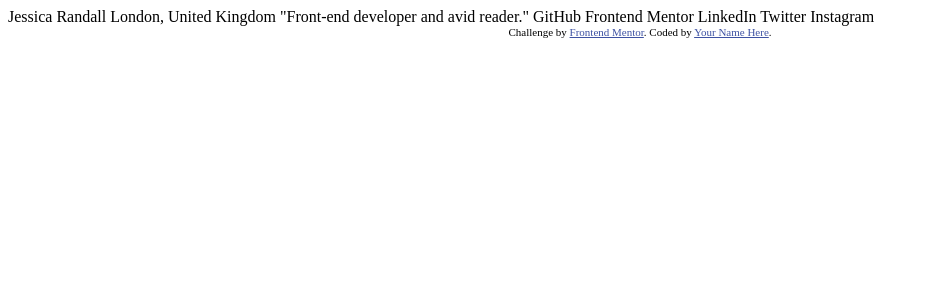
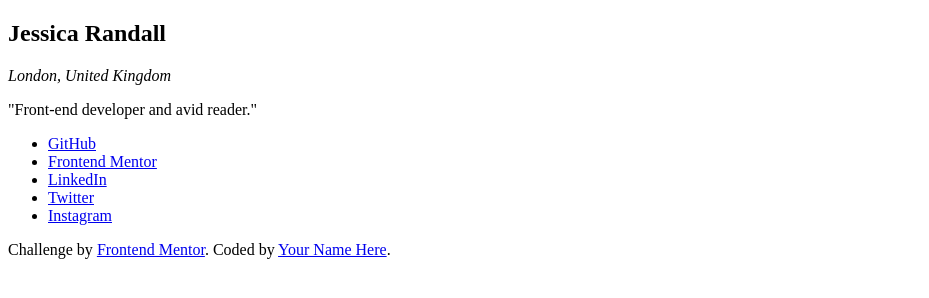
Before and after one commit to angeldavid04/social-links-profile, a plain HTML site: page index.html in a window 1280 px wide. Shown: the whole page, without its empty margins (0-929 px from the left). Drawn offline with Linux system fonts and the light colour scheme.

Commit message:
Agrega marcado HTML inicial

```diff
--- a/index.html
+++ b/index.html
@@ -2,29 +2,44 @@
 <html lang="en">
 <head>
   <meta charset="UTF-8">
-  <meta name="viewport" content="width=device-width, initial-scale=1.0"> <!-- displays site properly based on user's device -->
+  <meta name="viewport" content="width=device-width, initial-scale=1.0">
+  <!-- displays site properly based on user's device -->
 
   <link rel="icon" type="image/png" sizes="32x32" href="./assets/images/favicon-32x32.png">
 
   <title>Frontend Mentor | Social links profile</title>
 
-  <!-- Feel free to remove these styles or customise in your own stylesheet 👍 -->
   <style>
-    .attribution { font-size: 0.6875rem; text-align: center; }
-    .attribution a { color: hsl(228, 45%, 44%); }
+
   </style>
 </head>
 <body>
+  <main>
+    <article class="card">
+      <h1 class="card__name">Jessica Randall</h1>
+      <address class="card__address">London, United Kingdom</address>
 
-  Jessica Randall
-  London, United Kingdom
-  "Front-end developer and avid reader."
+      <p class="card__text">"Front-end developer and avid reader."</p>
 
-  GitHub
-  Frontend Mentor
-  LinkedIn
-  Twitter
-  Instagram
+      <ul class="card__link-list">
+        <li>
+          <a href="#" class="card__link">GitHub</a>
+        </li>
+        <li>
+          <a href="#" class="card__link">Frontend Mentor</a>
+        </li>
+        <li>
+          <a href="#" class="card__link">LinkedIn</a>
+        </li>
+        <li>
+          <a href="#" class="card__link">Twitter</a>
+        </li>
+        <li>
+          <a href="#" class="card__link">Instagram</a>
+        </li>
+      </ul>
+    </article>
+  </main>
 
   <footer class="attribution">
     Challenge by <a href="https://www.frontendmentor.io?ref=challenge">Frontend Mentor</a>.
```
